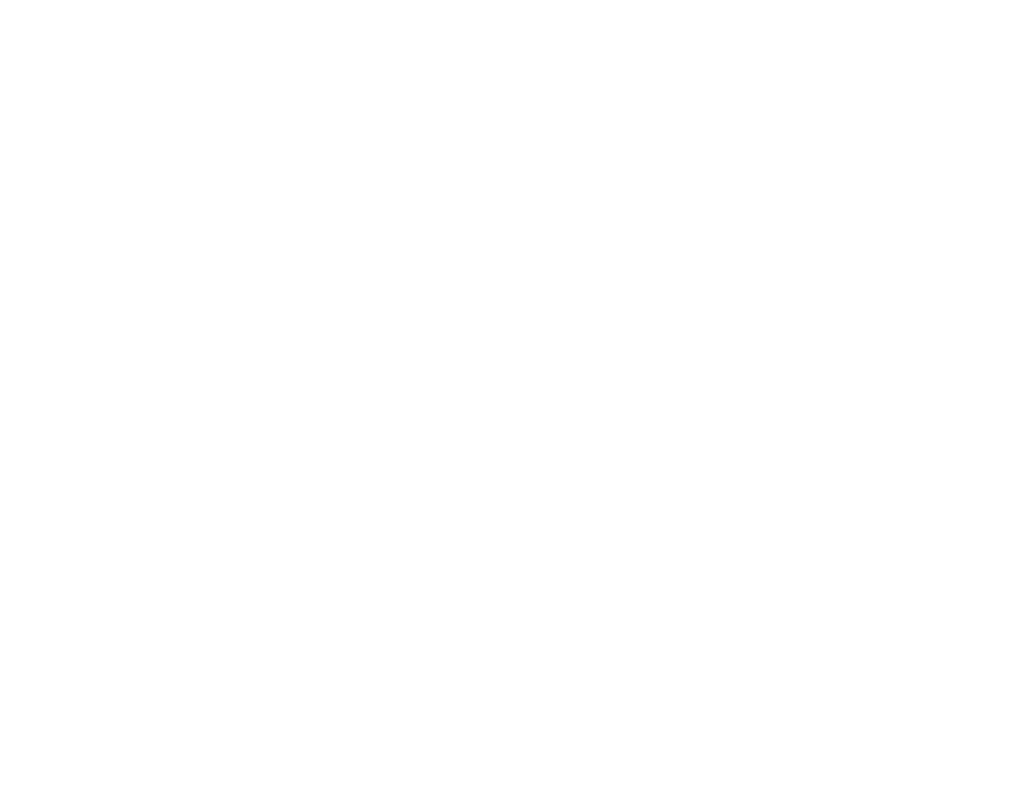
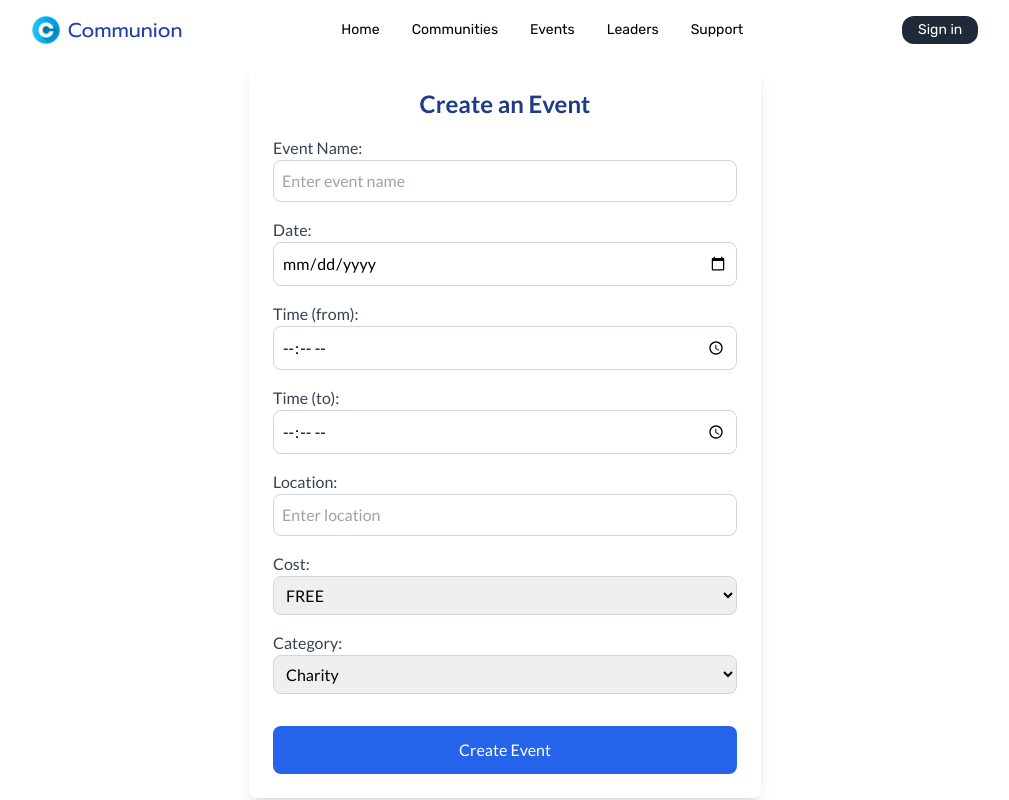
Before and after one commit to javedAkhtar1/assignment, a React (Vite) app: page /create-event in a window 1280 px wide. Before the commit this address had no page. Shown: the top 800 px of the page, without its empty margins (135-1144 px from the left). Built offline with nearby package versions, Linux system fonts and the light colour scheme.

Commit message:
events form page and context creation

```diff
--- a/src/App.jsx
+++ b/src/App.jsx
@@ -3,19 +3,23 @@
 import TermsAndConditions from "./pages/TermsAndConditions.jsx"
 import PrivacyPolicy from "./pages/PrivacyPolicy.jsx"
 import UpcomingEvents from "./components/UpcomingEvents.jsx"
+import CreateEvent from "./components/CreateEvent.jsx"
+import EventsProvider from "./context/EventsProvider.jsx"
 
 
 function App() {
 
   return (
     <>
-
+    <EventsProvider>
     <Routes>
     <Route path="/" element={<Home />}/>
     <Route path="/termsandconditions" element={<TermsAndConditions />}/>
     <Route path="/privacypolicy" element={<PrivacyPolicy />}/>
     <Route path="/upcoming-events" element={<UpcomingEvents />}/>
+    <Route path="/create-event" element={<CreateEvent />}/>
     </Routes>
+    </EventsProvider>
     </>
   )
 }
--- /dev/null
+++ b/src/components/CreateEvent.jsx
@@ -0,0 +1,96 @@
+import React from 'react';
+import Navbar from './Navbar';
+import Footer from './Footer';
+
+function CreateEvent() {
+  return (
+    <>
+      <Navbar />
+      <div className="mt-[4rem] mb-10 flex justify-center font-Lato">
+        <form className="bg-white shadow-lg rounded-lg p-6 w-full max-w-lg flex flex-col gap-4">
+          <h2 className="text-2xl font-semibold text-center text-blue-900">Create an Event</h2>
+
+          <div className="flex flex-col">
+            <label htmlFor="name" className="text-gray-700 font-medium">Event Name:</label>
+            <input
+              type="text"
+              name="name"
+              className="border border-gray-300 p-2 rounded-lg focus:ring-2 focus:ring-blue-500 focus:outline-none"
+              placeholder="Enter event name"
+              required
+            />
+          </div>
+
+          <div className="flex flex-col">
+            <label htmlFor="date" className="text-gray-700 font-medium">Date:</label>
+            <input
+              type="date"
+              name="date"
+              className="border border-gray-300 p-2 rounded-lg focus:ring-2 focus:ring-blue-500 focus:outline-none"
+              required
+            />
+          </div>
+          <div className="flex flex-col">
+            <label htmlFor="date" className="text-gray-700 font-medium">Time (from):</label>
+            <input
+              type="time"
+              name="time"
+              className="border border-gray-300 p-2 rounded-lg focus:ring-2 focus:ring-blue-500 focus:outline-none"
+              required
+            />
+          </div>
+          <div className="flex flex-col">
+            <label htmlFor="date" className="text-gray-700 font-medium">Time (to):</label>
+            <input
+              type="time"
+              name="time"
+              className="border border-gray-300 p-2 rounded-lg focus:ring-2 focus:ring-blue-500 focus:outline-none"
+              required
+            />
+          </div>
+
+          <div className="flex flex-col">
+            <label htmlFor="location" className="text-gray-700 font-medium">Location:</label>
+            <input
+              type="text"
+              name="location"
+              className="border border-gray-300 p-2 rounded-lg focus:ring-2 focus:ring-blue-500 focus:outline-none"
+              placeholder="Enter location"
+              required
+            />
+          </div>
+
+          <div className="flex flex-col">
+            <label className="text-gray-700 font-medium">Cost:</label>
+            <select
+              name="cost"
+              className="border border-gray-300 p-2 rounded-lg focus:ring-2 focus:ring-blue-500 focus:outline-none"
+            >
+              <option value="free">FREE</option>
+              <option value="paid">PAID</option>
+            </select>
+          </div>
+
+          <div className="flex flex-col">
+            <label className="text-gray-700 font-medium">Category:</label>
+            <select
+              name="category"
+              className="border border-gray-300 p-2 rounded-lg focus:ring-2 focus:ring-blue-500 focus:outline-none"
+            >
+              <option value="charity">Charity</option>
+              <option value="religious">Religious</option>
+              <option value="social">Social</option>
+            </select>
+          </div>
+
+          <button className="mt-4 bg-blue-600 text-white p-3 rounded-lg hover:bg-blue-700 transition-all">
+            Create Event
+          </button>
+        </form>
+      </div>
+      <Footer />
+    </>
+  );
+}
+
+export default CreateEvent;
--- a/src/components/EventsCard.jsx
+++ b/src/components/EventsCard.jsx
@@ -3,8 +3,9 @@
 import CalendarMonthIcon from "@mui/icons-material/CalendarMonth";
 import AccessTimeIcon from "@mui/icons-material/AccessTime";
 import ArrowOutwardIcon from "@mui/icons-material/ArrowOutward";
+import LocationOnIcon from '@mui/icons-material/LocationOn';
 
-function EventsCard({ image, cost, date, category, timings, name }) {
+function EventsCard({ image, cost, date, category, timings, name, location }) {
   const { ref, inView } = useInView({
     triggerOnce: true,
     threshold: 0.2,
@@ -17,7 +18,11 @@
         inView ? "opacity-100 translate-y-0" : "opacity-0 translate-y-10"
       }`}
     >
-      <img src={image} alt="event-image" className="w-full h-48 object-cover" />
+      <img
+        src={image}
+        alt="event-image"
+        className="w-full h-48 sm:h-56 md:h-64 min-h-[180px] object-cover"
+      />
       <div className="p-4 flex flex-col gap-2">
         <p
           style={{ color: cost.toLowerCase() === "free" ? "green" : "red" }}
@@ -35,6 +40,9 @@
         <p className="text-gray-600 text-sm">
           <AccessTimeIcon className="relative top-[-2px]" /> {timings}
         </p>
+        <p className="text-gray-600 text-sm">
+          <LocationOnIcon className="relative top-[-2px]" /> {location}
+        </p>
         <button className="py-2 bg-[#222] hover:bg-gray-800 text-white rounded-lg">
           Event Details <ArrowOutwardIcon className="relative top-[-2px]" />
         </button>
--- a/src/components/Footer.jsx
+++ b/src/components/Footer.jsx
@@ -49,7 +49,7 @@
               </ul>
             </div>
           </section>
-          <div className="text-white border-t border-gray-700 py-8 flex flex-col md:flex-row justify-between items-center h-auto">
+          <div className="text-white border-t border-gray-700 py-8 flex flex-col md:flex-row justify-between items-center">
             <p className="text-sm text-gray-400 text-center md:text-left">
               Copyright &#169; 2024. All rights reserved to Communion
             </p>
--- a/src/components/Home.jsx
+++ b/src/components/Home.jsx
@@ -4,6 +4,7 @@
 import { useInView } from "react-intersection-observer";
 import Hero from "./Hero";
 import Footer from "./Footer";
+import { Link } from "react-router";
 
 function Home() {
   const { ref: imgRef1, inView: groupImageVisible } = useInView({
@@ -36,9 +37,9 @@
             innovation. Together, we'll build a world that's more inclusive,
             engaging, and connected than ever before!
           </p>
-          <button className="px-5 py-1 bg-black hover:bg-gray-800 text-white">
+          <Link to={'/upcoming-events'} className="px-5 py-1 bg-black hover:bg-gray-800 text-white">
             Explore Events <ArrowForwardIcon />
-          </button>
+          </Link>
         </div>
         <div className="grid grid-cols-2 grid-rows-2 flex-1 gap-6 p-3 h-[300px]">
         <img
--- a/src/components/Navbar.jsx
+++ b/src/components/Navbar.jsx
@@ -25,7 +25,7 @@
 
   return (
     <>
-      <nav className="flex md:justify-evenly justify-between px-2 py-4 xl:items-center fixed top-0 left-1/2 -translate-x-1/2 w-full bg-white z-50">
+      <nav className="flex lg:justify-evenly justify-between px-2 py-4 xl:items-center fixed top-0 left-1/2 -translate-x-1/2 w-full bg-white z-50">
         <div className="flex items-center gap-2">
           <img className="h-7 w-7" src="./logo.png" alt="company-logo" />
           <h1 className="font-Prompt text-xl text-blue-800">Communion</h1>
--- a/src/components/UpcomingEvents.jsx
+++ b/src/components/UpcomingEvents.jsx
@@ -1,15 +1,16 @@
-import React from "react";
+import React, { useContext } from "react";
 import Navbar from "./Navbar";
 import StarIcon from "@mui/icons-material/Star";
-import { currentEvents } from "../current_events";
 import EventsCard from "./EventsCard";
 import Footer from "./Footer.jsx";
+import { eventsContext } from "../context/EventsProvider.jsx";
 
 function UpcomingEvents() {
+  const {eventsList} = useContext(eventsContext)
   return (
     <>
       <Navbar />
-      <div className="mt-[5rem] flex flex-col gap-3 text-blue-900 h-24">
+      <div className="mt-[5rem] flex flex-col gap-3 text-blue-900 p-2">
         <h1 className="text-center font-Lato font-bold text-3xl">
           We Help Communities Connect & Flourish
         </h1>
@@ -18,12 +19,13 @@
           Upcoming Events
         </h2>
       </div>
-      <div className="grid grid-cols-3 gap-5 max-w-6xl mx-auto mb-20">
-      {currentEvents.map((event, index) => {
+      <div className="grid grid-cols-1 sm:grid-cols-2 lg:grid-cols-3 gap-5 max-w-5xl mx-auto mb-20 mt-3 p-5">
+      {eventsList.map((event, index) => {
           return <EventsCard
             key={index}
             name={event.name}
             category={event.category}
+            location={event.location}
             timings={event.timings}
             date={event.date}
             image={event.image}
--- /dev/null
+++ b/src/context/EventsProvider.jsx
@@ -0,0 +1,18 @@
+import React, { createContext, useState } from "react";
+import { currentEvents } from "../current_events";
+
+export const eventsContext = createContext();
+
+function EventsProvider({ children }) {
+  const [eventsList, setEventsList] = useState(currentEvents);
+
+  return (
+    <>
+      <eventsContext.Provider value={{ eventsList, setEventsList }}>
+        {children}
+      </eventsContext.Provider>
+    </>
+  );
+}
+
+export default EventsProvider;
```
Also changed, not shown: src/current_events.js (+9 -0 lines).
